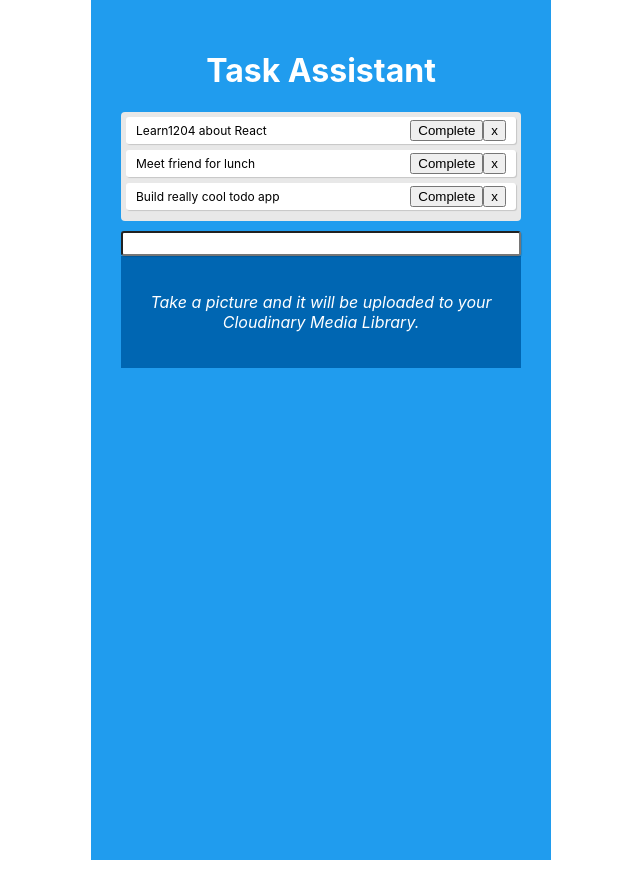
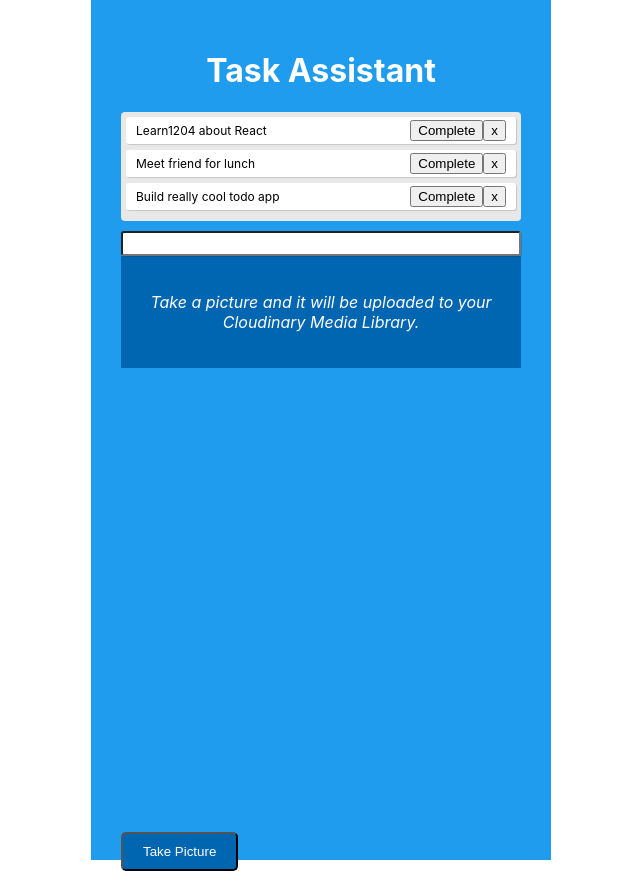
Before and after one commit to sachingupta/pwa-todo-app, a React (Create React App) app: page / in a window 1280 px wide. Shown: the whole page, without its empty margins (319-959 px from the left). Built offline with nearby package versions, Linux system fonts and the light colour scheme; no server answers.

Commit message:
adding camera component

```diff
--- a/package.json
+++ b/package.json
@@ -10,6 +10,7 @@
     "@types/node": "12.0.0",
     "@types/react": "16.8.16",
     "@types/react-dom": "16.8.4",
+    "axios": "^0.18.0",
     "react": "^16.8.6",
     "react-dom": "^16.8.6",
     "react-scripts": "3.0.0",
--- a/src/App.tsx
+++ b/src/App.tsx
@@ -7,6 +7,7 @@ import { TodoFormContainer } from "./components/TodoFormContainer";
 import { ThemeContext, themes } from "./components/ThemeContext";
 import { Toolbar } from "./components/ToolBar";
 import { Notifier } from "./components/Notifier";
+import { CloudCamera } from "./components/CloudCamera/index"
 
 interface IHooksAppProps {
   todos: ITodo[];
@@ -15,7 +16,7 @@ interface IHooksAppProps {
 const App = (props: IHooksAppProps) => {
   const [todos, setTodos] = useState(props.todos);
   const [theme, setTheme] = useState(themes.light);
-  const [offline, setOffline] = useState();
+  const [offline, setOffline] = useState(false);
   const [toggleThemeCount, setToggleThemeCount] = useState(0);
 
   const addTodo = (todoText: string) => {
@@ -41,22 +42,24 @@ const App = (props: IHooksAppProps) => {
     setTheme(newTheme);
     setToggleThemeCount(toggleThemeCount + 1);
   }
-/*
+
   useEffect(() => {
     window.addEventListener('online', () => {
-      setOffline({ offline: false });
+      setOffline(false);
     });
 
     window.addEventListener('offline', () => {
-      setOffline({ offline: true });
+      setOffline(true);
     });
+  }, []);
 
+  useEffect(() => {
     let offlineStatus = !navigator.onLine;
         if (offline !== offlineStatus) {
-          setOffline({ offline: offlineStatus });
+          setOffline(offlineStatus);
         }
   });
- */
+
   useEffect(() => {
   /*
     - By using this Hook, you tell React that your component needs to do something after render
@@ -83,6 +86,7 @@ const App = (props: IHooksAppProps) => {
       <TodoListRenderer todos={todos} onComplete={completeTodo} onRemove={removeTodo} />
       <TodoFormContainer addTodo={addTodo} />
       <Notifier offline={offline} />
+      <CloudCamera offline={offline} />
     </div>
   );
 }
--- a/src/Webcam.ts
+++ b/src/Webcam.ts
@@ -1,4 +1,4 @@
-export class WebCam {
+export class Webcam {
     private webcamElement: any;
     private canvasElement: any;
     constructor(webcamElement: any, canvasElement: any) {
--- /dev/null
+++ b/src/components/CloudCamera/CloudCamera.css
@@ -0,0 +1,27 @@
+.captureButton{
+    margin-top: 20px;
+    padding: 10px;
+    padding-left: 20px;
+    padding-right: 20px;
+    background-color: #0066B2;
+    color: white;
+    border-radius: 5px;
+  }
+
+  .deleteButton{
+    margin-top: 20px;
+    padding: 10px;
+    padding-left: 20px;
+    padding-right: 20px;
+    background-color: #D77623;
+    color: white;
+    border-radius: 5px;
+  }
+
+  .imageCanvas{
+    margin-top: 20px;
+    width: 100%;
+    height: 200px;
+    display: flex;
+    justify-content: center;
+  }
--- /dev/null
+++ b/src/components/CloudCamera/index.tsx
@@ -0,0 +1,159 @@
+import * as React from "react";
+import { Webcam } from '../../Webcam';
+import './CloudCamera.css';
+import axios from 'axios';
+
+export class CloudCamera extends React.Component<any, any> {
+    private canvasElement: any;
+    private webcam: any;
+    public constructor(props: any, state: any) {
+        super(props, state);
+        this.state = {
+            capturedImage: null,
+            captured: false,
+            uploading: false
+        }
+    }
+
+    componentDidMount() {
+        // initialize the camera
+        this.canvasElement = document.createElement('canvas');
+        this.webcam = new Webcam(
+            document.getElementById('webcam'),
+            this.canvasElement
+        );
+        this.webcam.setup().catch(() => {
+            alert('Error getting access to your camera');
+        });
+    }
+
+    componentDidUpdate(prevProps: any) {
+        if (!this.props.offline && (prevProps.offline === true)) {
+            // if its online
+            this.batchUploads();
+        }
+    }
+
+    render() {
+        const imageDisplay = this.state.capturedImage ?
+            <img src={this.state.capturedImage} alt="captured" width="350" />
+            :
+            <span />;
+
+        const buttons = this.state.captured ?
+            <div>
+                <button className="deleteButton" onClick={this.discardImage} > Delete Photo </button>
+                <button className="captureButton" onClick={this.uploadImage} > Upload Photo </button>
+            </div> :
+            <button className="captureButton" onClick={this.captureImage} > Take Picture </button>
+
+        const uploading = this.state.uploading ?
+            <div><p> Uploading Image, please wait ... </p></div>
+            :
+            <span />
+        return (
+            <div>
+                {uploading}
+                <video autoPlay playsInline muted id="webcam" width="100%" height="200" />
+                <br />
+                <div className="imageCanvas">
+                    {imageDisplay}
+                </div>
+                {buttons}
+            </div>
+        );
+    }
+
+    captureImage = async () => {
+        const capturedData = this.webcam.takeBase64Photo({ type: 'jpeg', quality: 0.8 });
+        this.setState({
+            captured: true,
+            capturedImage: capturedData.base64
+        });
+    }
+
+    discardImage = () => {
+        this.setState({
+            captured: false,
+            capturedImage: null
+        })
+    }
+
+    uploadImage = () => {
+        if (this.props.offline) {
+            console.log("you're using in offline mode sha");
+            // create a random string with a prefix
+            const prefix = 'cloudy_pwa_';
+            // create random string
+            const rs = Math.random().toString(36).substr(2, 5);
+            localStorage.setItem(`${prefix}${rs}`, this.state.capturedImage);
+            alert('Image saved locally, it will be uploaded to your Cloudinary media library once internet connection is detected');
+            this.discardImage();
+            // save image to local storage
+        } else {
+            this.setState({ 'uploading': true });
+            axios.post(
+                `https://api.cloudinary.com/v1_1/dsrvtc0mt/image/upload`,
+                {
+                    file: this.state.capturedImage,
+                    upload_preset: 'pwa_cloudinary'
+                }
+            ).then((data) => this.checkUploadStatus(data)).catch((error) => {
+                alert('Sorry, we encountered an error uploading your image');
+                this.setState({ 'uploading': false });
+            });
+        }
+    }
+
+    findLocalItems = (query: any) => {
+        let i;
+        let results = [];
+        for (i in localStorage) {
+            if (localStorage.hasOwnProperty(i)) {
+                if (i.match(query) || (!query && typeof i === 'string')) {
+                    const value = localStorage.getItem(i);
+                    results.push({ key: i, val: value });
+                }
+            }
+        }
+        return results;
+    }
+
+    checkUploadStatus = (data: any) => {
+        this.setState({ 'uploading': false });
+        if (data.status === 200) {
+            alert('Image Uploaded to Cloudinary Media Library');
+            this.discardImage();
+        } else {
+            alert('Sorry, we encountered an error uploading your image');
+        }
+    }
+
+    batchUploads = () => {
+        // this is where all the images saved can be uploaded as batch uploads
+        const images = this.findLocalItems(/^cloudy_pwa_/);
+        let error = false;
+        if (images.length > 0) {
+            this.setState({ 'uploading': true });
+            for (let i = 0; i < images.length; i++) {
+                // upload
+                axios.post(
+                    `https://api.cloudinary.com/v1_1/dsrvtc0mt/image/upload`,
+                    {
+                        file: images[i].val,
+                        upload_preset: 'pwa_cloudinary'
+                    }
+
+                ).then(
+                  (data) => this.checkUploadStatus(data)
+                ).catch((error) => {
+                    error = true;
+                })
+            }
+            this.setState({ 'uploading': false });
+            if (!error) {
+                alert("All saved images have been uploaded to your Cloudinary Media Library");
+            }
+        }
+    }
+}
--- a/src/components/ThemedButton.tsx
+++ b/src/components/ThemedButton.tsx
@@ -1,6 +1,6 @@
 import * as React from "react";
 import { useContext } from "react";
-import { ThemeContext } from "../components/ThemeContext";
+import { ThemeContext } from "./ThemeContext";
 
 export function ThemedButton() {
     const { theme, toggleTheme } = useContext(ThemeContext);
--- a/src/components/TodoFormContainer.tsx
+++ b/src/components/TodoFormContainer.tsx
@@ -1,7 +1,7 @@
 import * as React from "react";
 import { useState } from "react";
 
-import { TodoForm } from "../components/TodoForm";
+import { TodoForm } from "./TodoForm";
 
 interface ITodoFormContainerProps {
     addTodo: (text: string) => void;
```
Also changed, not shown: 18 other files (tests, documents, lock files or other folders).
